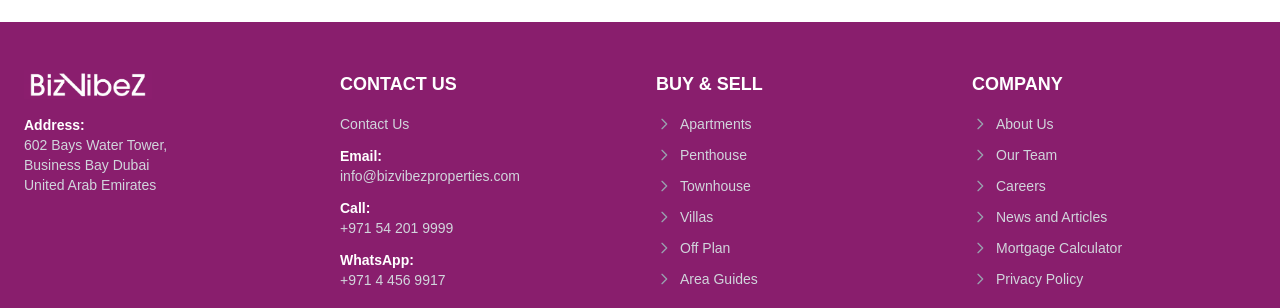
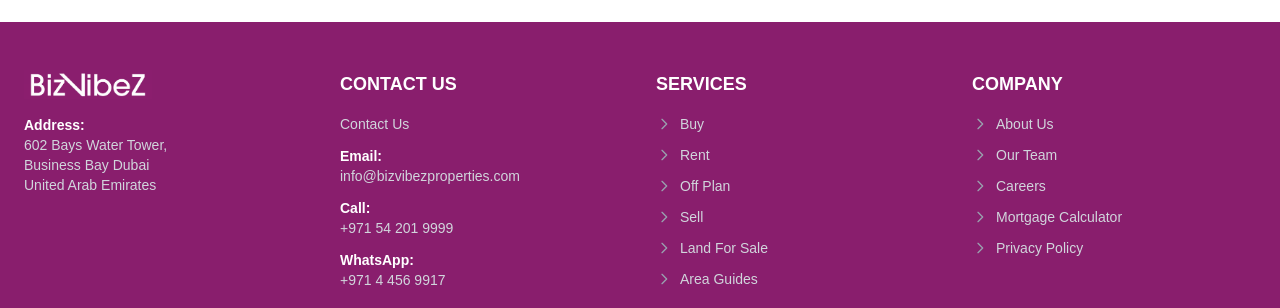
Before and after one commit to ayyanshiraz/bizvibez-properties, a Next.js app: page / in a window 1280 px wide. Shown: the part 3234-3542 px from the top of the page. Built offline with nearby package versions, Linux system fonts and the light colour scheme.

Commit message:
amended footer

```diff
--- a/src/components/Footer.tsx
+++ b/src/components/Footer.tsx
@@ -56,14 +56,14 @@ export default function Footer() {
           {/* Column 3: Buy & Sell */}
           <div className="w-full md:w-1/4 px-4 mb-8 md:mb-0">
             <div className="space-y-4">
-              <h3 className="text-lg font-bold text-white uppercase">Buy & Sell</h3>
+              <h3 className="text-lg font-bold text-white uppercase">Services</h3>
               <ul className="space-y-2 text-sm">
-                <li><a href="#" className="hover:text-white inline-flex items-center justify-center md:justify-start"><ArrowIcon />Apartments</a></li>
-                <li><a href="#" className="hover:text-white inline-flex items-center justify-center md:justify-start"><ArrowIcon />Penthouse</a></li>
-                <li><a href="#" className="hover:text-white inline-flex items-center justify-center md:justify-start"><ArrowIcon />Townhouse</a></li>
-                <li><a href="#" className="hover:text-white inline-flex items-center justify-center md:justify-start"><ArrowIcon />Villas</a></li>
-                <li><a href="#" className="hover:text-white inline-flex items-center justify-center md:justify-start"><ArrowIcon />Off Plan</a></li>
-                <li><a href="/area-guides" className="hover:text-white inline-flex items-center justify-center md:justify-start"><ArrowIcon />Area Guides</a></li>
+                <li><a href="https://bizvibezproperties.com/buy" className="hover:text-white inline-flex items-center justify-center md:justify-start"><ArrowIcon />Buy</a></li>
+                <li><a href="https://bizvibezproperties.com/rent" className="hover:text-white inline-flex items-center justify-center md:justify-start"><ArrowIcon />Rent</a></li>
+                <li><a href="https://bizvibezproperties.com/off-plan" className="hover:text-white inline-flex items-center justify-center md:justify-start"><ArrowIcon />Off Plan</a></li>
+                <li><a href="https://bizvibezproperties.com/sell" className="hover:text-white inline-flex items-center justify-center md:justify-start"><ArrowIcon />Sell</a></li>
+                <li><a href="https://bizvibezproperties.com/land-for-sale" className="hover:text-white inline-flex items-center justify-center md:justify-start"><ArrowIcon />Land For Sale</a></li>
+                <li><a href="https://bizvibezproperties.com/area-guides" className="hover:text-white inline-flex items-center justify-center md:justify-start"><ArrowIcon />Area Guides</a></li>
               </ul>
             </div>
           </div>
@@ -76,7 +76,6 @@ export default function Footer() {
                 <li><a href="/about" className="hover:text-white inline-flex items-center justify-center md:justify-start"><ArrowIcon />About Us</a></li>
                 <li><a href="/about/team" className="hover:text-white inline-flex items-center justify-center md:justify-start"><ArrowIcon />Our Team</a></li>
                 <li><a href="/careers" className="hover:text-white inline-flex items-center justify-center md:justify-start"><ArrowIcon />Careers</a></li>
-                <li><a href="#" className="hover:text-white inline-flex items-center justify-center md:justify-start"><ArrowIcon />News and Articles</a></li>
                 <li><a href="/mortgage-calculator" className="hover:text-white inline-flex items-center justify-center md:justify-start"><ArrowIcon />Mortgage Calculator</a></li>
                 <li><a href="/privacy-policy" className="hover:text-white inline-flex items-center justify-center md:justify-start"><ArrowIcon />Privacy Policy</a></li>
               </ul>
```
